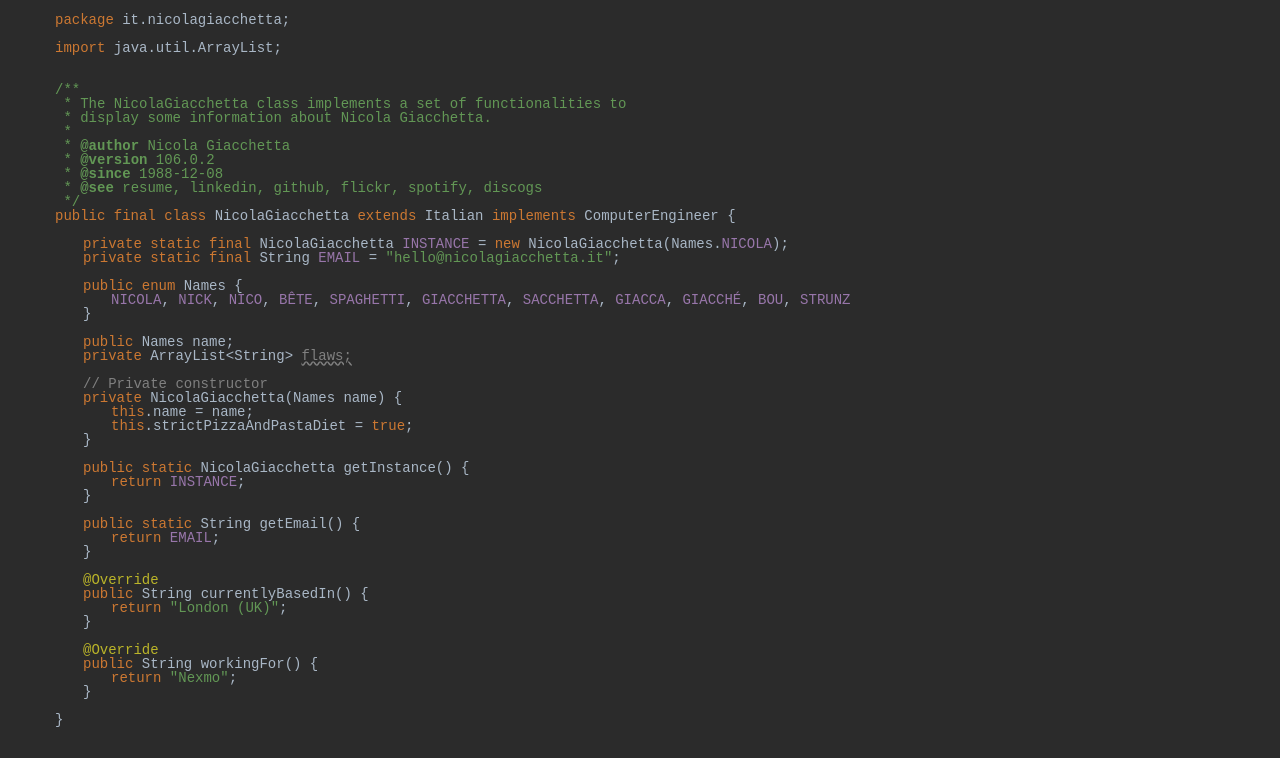
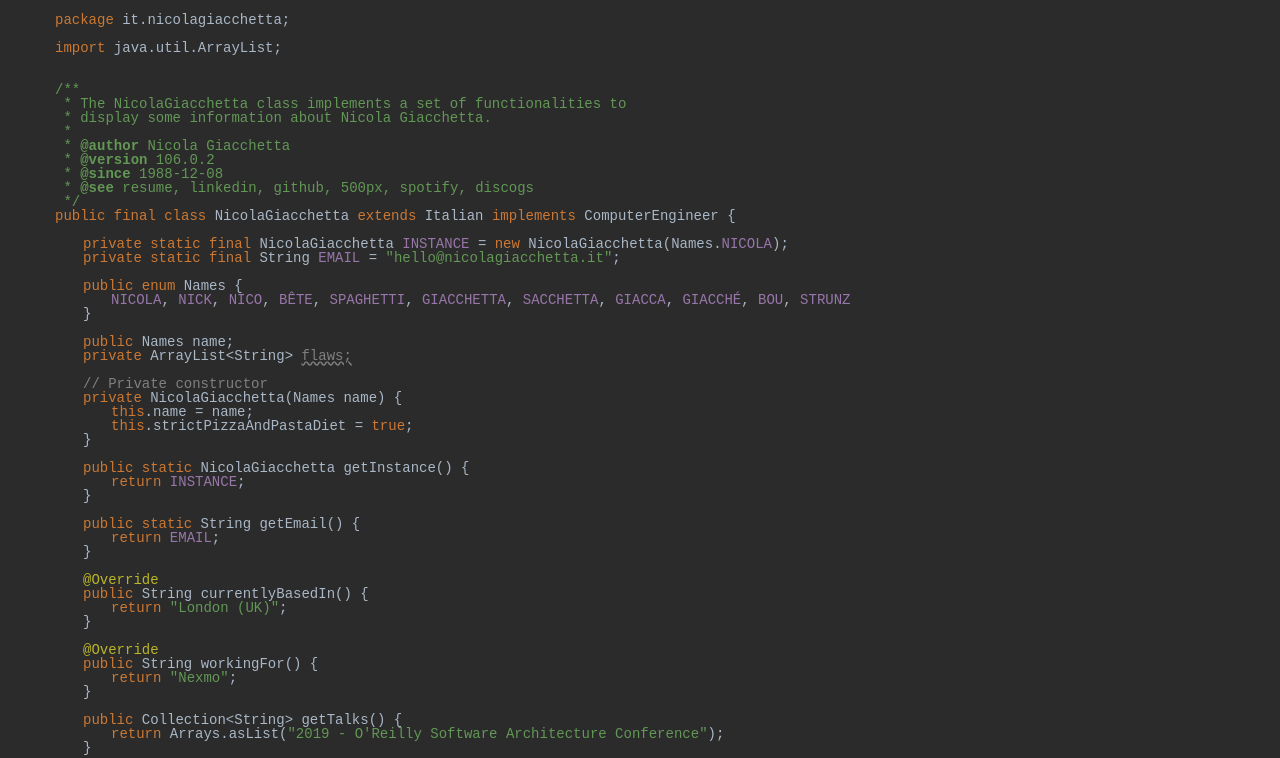
Before and after one commit to nicolagiacchetta/website, a plain HTML site: page index.html in a window 1280 px wide. Shown: the top 758 px of the page. Drawn offline with Linux system fonts and the light colour scheme.

Commit message:
Added links to talks, fixed typos in folder

```diff
--- a/index.html
+++ b/index.html
@@ -37,7 +37,7 @@
          &nbsp;* <span class="javadoc-annotations">@author</span>  Nicola Giacchetta<br>
          &nbsp;* <span class="javadoc-annotations">@version</span> 106.0.2<br>
          &nbsp;* <span class="javadoc-annotations">@since</span>   1988-12-08<br>
-         &nbsp;* <span class="javadoc-annotations">@see</span>     <a href="http://www.nicolagiacchetta.it/resume.pdf" target="_blank" class="javadoc-links">resume</a>, <a href="https://www.linkedin.com/in/nicolagiacchetta/" target="_blank" class="javadoc-links">linkedin</a>, <a href="https://github.com/nicolagiacchetta" target="_blank" class="javadoc-links">github</a>, <a href="https://www.flickr.com/photos/nicolagiacchetta" target="_blank" class="javadoc-links">flickr</a>, <a href="https://open.spotify.com/user/1171479957" target="_blank" class="javadoc-links">spotify</a>, <a href="https://www.discogs.com/user/little_jacket/collection" target="_blank" class="javadoc-links">discogs</a><br>
+         &nbsp;* <span class="javadoc-annotations">@see</span>     <a href="http://www.nicolagiacchetta.it/resume.pdf" target="_blank" class="javadoc-links">resume</a>, <a href="https://www.linkedin.com/in/nicolagiacchetta/" target="_blank" class="javadoc-links">linkedin</a>, <a href="https://github.com/nicolagiacchetta" target="_blank" class="javadoc-links">github</a>, <a href="https://500px.com/nicolagiacchetta" target="_blank" class="javadoc-links">500px</a>, <a href="https://open.spotify.com/user/1171479957" target="_blank" class="javadoc-links">spotify</a>, <a href="https://www.discogs.com/user/little_jacket/collection" target="_blank" class="javadoc-links">discogs</a><br>
          &nbsp;*/<br>
          </span>
          <span class="keywords">public final class</span> NicolaGiacchetta <span class="keywords">extends</span>  Italian <span class="keywords">implements</span>  ComputerEngineer {<br><br>
@@ -70,6 +70,9 @@
             <span class="annotations">@Override</span><br>
             <span class="keywords">public</span> String workingFor() {<br>
             <span style="padding-left:2em;" class="keywords">return</span> <span class="strings">"<a href="https://www.nexmo.com/" target="_blank">Nexmo</a>"</span>;<br>
+            }<br><br>
+            <span class="keywords">public</span> Collection&lt;String&gt; getTalks() {<br>
+            <span style="padding-left:2em;" class="keywords">return</span> Arrays.asList(<span class="strings">"<a href="https://conferences.oreilly.com/software-architecture/sa-eu/public/schedule/detail/78661" target="_blank">2019 - O'Reilly Software Architecture Conference</a>"</span>);<br>
             }<br>
          </div>
          <br>
```
